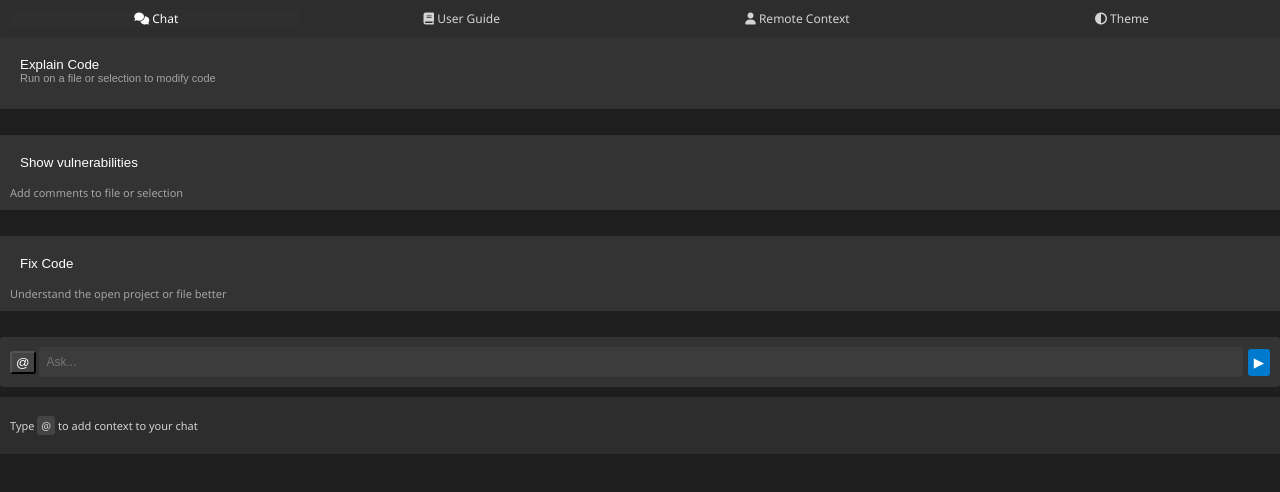
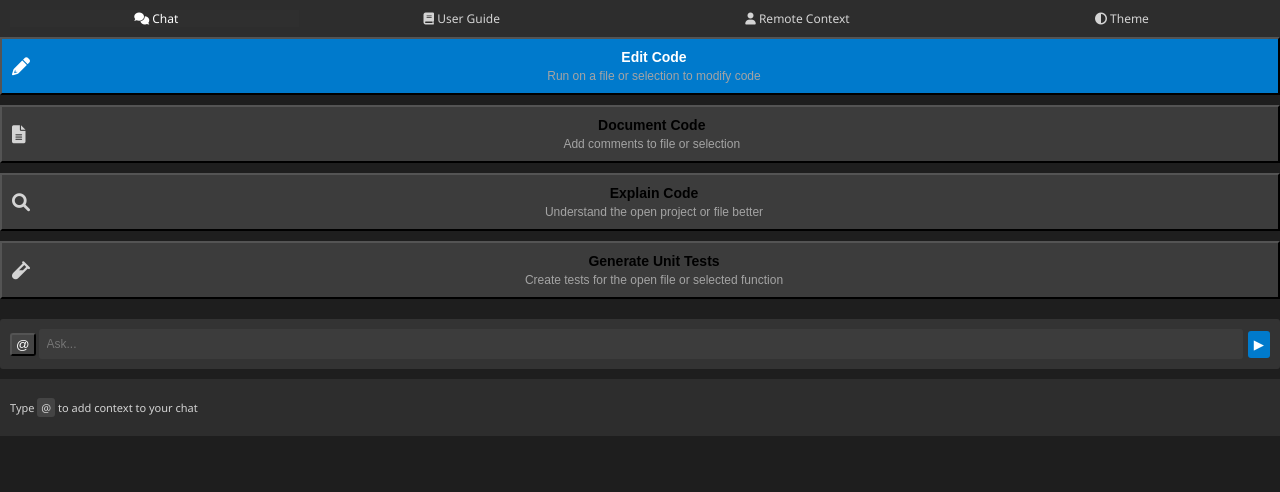
Before and after one commit to leena18/Ai-Code-Assistant, a website: page media/chat.html in a window 1280 px wide. Drawn offline with nearby package versions, Linux system fonts and the light colour scheme.

Commit message:
changed UI

```diff
--- a/media/chat.css
+++ b/media/chat.css
@@ -111,7 +111,61 @@ body {
     padding: 16px;
     border-bottom: 1px solid #333;
 }
+.prompt-library {
+    background-color: #2d2d2d;
+    padding: 20px;
+    border-radius: 8px;
+    width: 400px;
+}
 
+
+
+.prompt-buttons {
+    display: flex;
+    flex-direction: column;
+    gap: 10px;
+    margin-bottom: 20px;
+}
+
+.prompt-button {
+    background-color: #3c3c3c;
+    /* border-radius: 5px; */
+    padding: 10px;
+    display: flex;
+    align-items: center;
+    gap: 10px;
+    cursor: pointer;
+    transition: background-color 0.3s;
+}
+
+.prompt-button.active {
+    background-color: #007acc;
+    color: #ffffff;
+}
+
+.prompt-button i {
+    color: #d4d4d4;
+    font-size: 18px;
+}
+
+.prompt-button.active i {
+    color: #ffffff;
+}
+
+.prompt-button div {
+    flex-grow: 1;
+}
+
+.prompt-button strong {
+    display: block;
+    font-size: 14px;
+}
+
+.prompt-button p {
+    font-size: 12px;
+    margin: 4px 0 0;
+    color: #a4a4a4;
+}
 .user-info {
     display: flex;
     align-items: center;
@@ -173,7 +227,7 @@ body {
     background-color: #1e1e1e;
 }
 
-.action-button {
+/* .action-button {
     background: #333;
     padding: 10px;
     margin-bottom: 26px;
@@ -195,7 +249,7 @@ body {
     font-size: 11px;
     margin: 0;
     color: #a4a4a4;
-}
+} */
 
 .bottom-tips {
     background-color: #2d2d2d;
--- a/media/chat.html
+++ b/media/chat.html
@@ -10,20 +10,6 @@
     <link rel="stylesheet" href="https://cdnjs.cloudflare.com/ajax/libs/font-awesome/6.0.0-beta3/css/all.min.css">
 </head>
 <body>
-<!--
-    <div class="header">
-        <span class="logo">
-            <img src="" alt="">LASK.ai</span>
-        <div class="icons">
-            <img src="https://i.pinimg.com/originals/07/66/d1/0766d183119ff92920403eb7ae566a85.png" alt="Profile" id="profileIcon" alt="Profile" class="icon" />
-            <img src="https://cdn-icons-png.flaticon.com/512/4873/4873245.png" alt="Info" class="icon" />
-        </div>
-    </div>
-
-    <div class="tabs">
-        <button class="tab active" id="chat-tab">Chat</button>
-        <button class="tab " id="context-tab">Add Context</button>
-    </div> -->
     <div class="navbar">
         <!-- Using radio inputs for tabs -->
         <input type="radio" id="tab-chat" name="tabGroup" class="tab" checked>
@@ -49,9 +35,40 @@
 
 
 
+
     <div class="to-hide">
         <div class="content">
-            <div class="action-button">
+            <div class="prompt-buttons">
+                <button class="prompt-button active">
+                    <i class="fas fa-pencil-alt"></i>
+                    <div>
+                        <strong>Edit Code</strong>
+                        <p>Run on a file or selection to modify code</p>
+                    </div>
+                </button>
+                <button class="prompt-button">
+                    <i class="fas fa-file-alt"></i>
+                    <div>
+                        <strong>Document Code</strong>
+                        <p>Add comments to file or selection</p>
+                    </div>
+                </button>
+                <button class="prompt-button">
+                    <i class="fas fa-search"></i>
+                    <div>
+                        <strong>Explain Code</strong>
+                        <p>Understand the open project or file better</p>
+                    </div>
+                </button>
+                <button class="prompt-button">
+                    <i class="fas fa-vial"></i>
+                    <div>
+                        <strong>Generate Unit Tests</strong>
+                        <p>Create tests for the open file or selected function</p>
+                    </div>
+                </button>
+            </div>
+            <!-- <div class="action-button">
                 <input type="radio" id="tab-user-profile" name="tabGroup" class="tab">
                 <button class="action-btn">Explain Code
                 <p>Run on a file or selection to modify code</p>
@@ -64,7 +81,7 @@
             <div class="action-button">
                 <button class="action-btn">Fix Code</button>
                 <p>Understand the open project or file better</p>
-            </div>
+            </div> -->
 
             <div class="input-container">
                 <button class="at-button">@</button>
```
